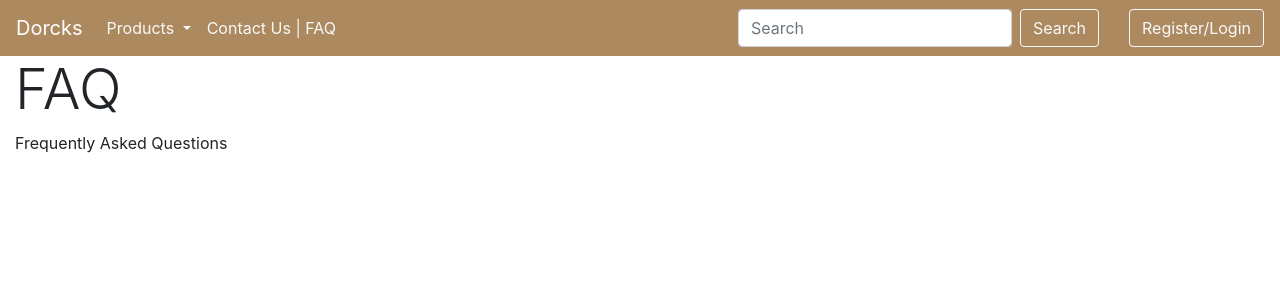
After one commit to annaaisyaNYP/appdevY1920S2, a Flask app: page /contactUsFAQ in a window 1280 px wide. The commit adds this page. Shown: the top 300 px of the page. Run offline with Flask 2, Linux system fonts and the light colour scheme; some libraries are stand-ins or nearby versions.

Commit message:
added stuff

```diff
--- a/app.py
+++ b/app.py
@@ -14,5 +14,9 @@ def createUser():
     return redirect(url_for('home'))
  return render_template('createUser.html', form=createUserForm)
 
+@app.route('/contactUsFAQ')
+def FAQ():
+    return render_template('contactUsFAQ.html')
+
 if __name__ == '__main__' :
     app.run()
--- /dev/null
+++ b/templates/contactUsFAQ.html
@@ -0,0 +1,6 @@
+{% extends "base.html" %}
+{% block title %}Dorcks | Contact Us & FAQ{% endblock %}
+{% block content %}
+<h1 class="display-4">FAQ</h1>
+<p>Frequently Asked Questions</p>
+{% endblock%}
--- a/templates/includes/_navbar.html
+++ b/templates/includes/_navbar.html
@@ -1,6 +1,6 @@
 <nav class="navbar navbar-expand-lg navbar-dark" style="background-color: #AC895F;">
   <!-- Brand & Responsiveness-->
-  <a class="navbar-brand" href="#">Dorcks</a>
+  <a class="navbar-brand" href="/">Dorcks</a>
   <button class="navbar-toggler" type="button" data-toggle="collapse" data-target="#navbarSupportedContent" aria-controls="navbarSupportedContent" aria-expanded="false" aria-label="Toggle navigation">
     <span class="navbar-toggler-icon"></span>
   </button>
@@ -27,18 +27,20 @@
       </div>
       </li>
 
+      <!--
       <li class="nav-item">
         <a class="nav-link text-light" href="#">About Us</a>
       </li>
+      -->
 
       <li class="nav-item">
-        <a class="nav-link text-light" href="#">Contact Us | FAQ</a>
+        <a class="nav-link text-light" href="/contactUsFAQ">Contact Us | FAQ</a>
       </li>
     </ul>
     <form class="form-inline my-2 my-lg-0">
       <input class="form-control mr-sm-2" type="search" placeholder="Search" aria-label="Search">
       <button class="btn btn-outline-light my-2 my-sm-0" type="submit">Search</button>
     </form>
-    <button class="btn btn-outline-light my-2 my-sm-0" style="margin-left: 30px;">Register/Login</button>
+    <a href="/createUser"><button class="btn btn-outline-light my-2 my-sm-0" style="margin-left: 30px;">Register/Login</button></a>
   </div>
 </nav>
```
Also changed, not shown: templates/includes/_formHelper.html (renamed from templates/_formHelper.html).
